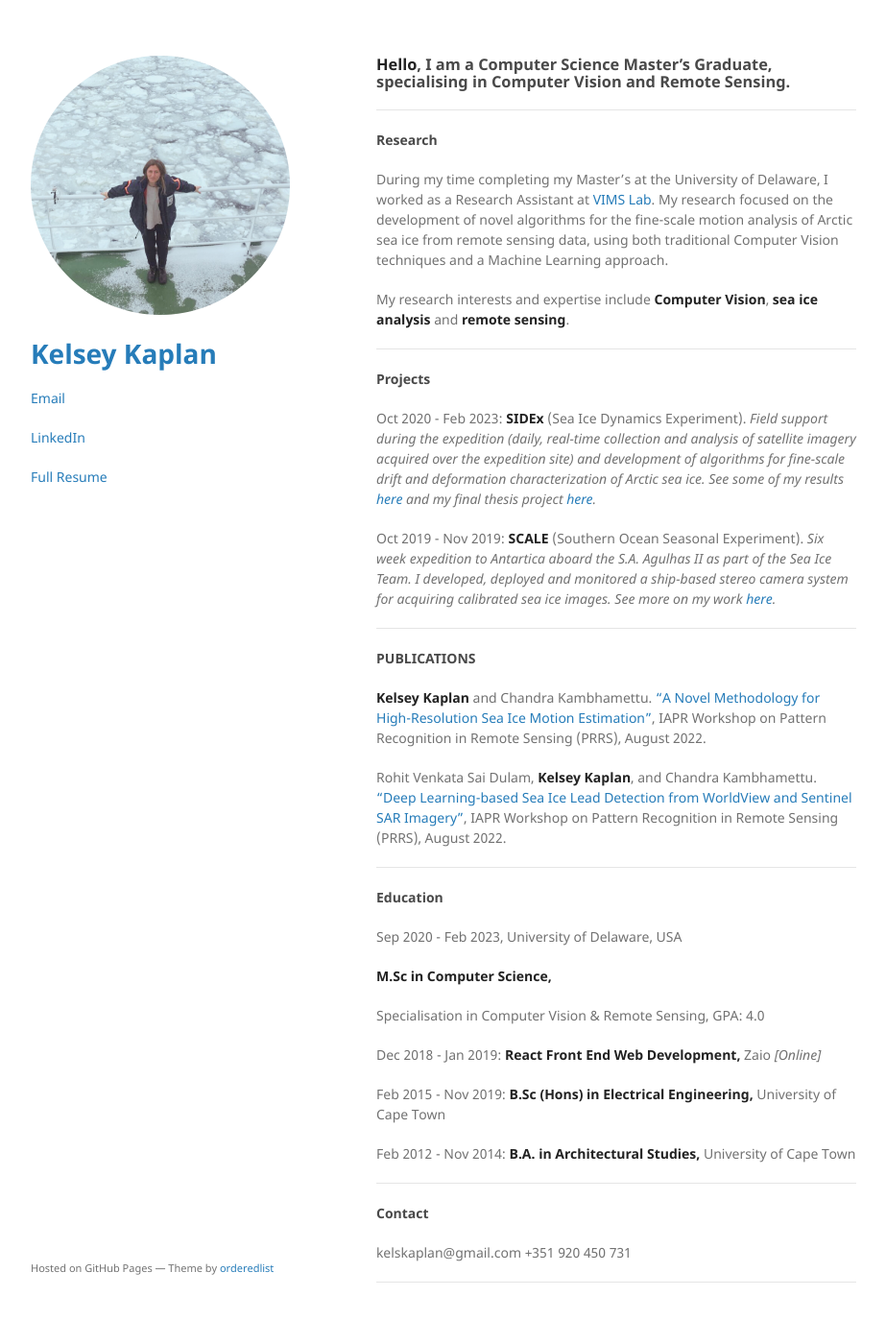
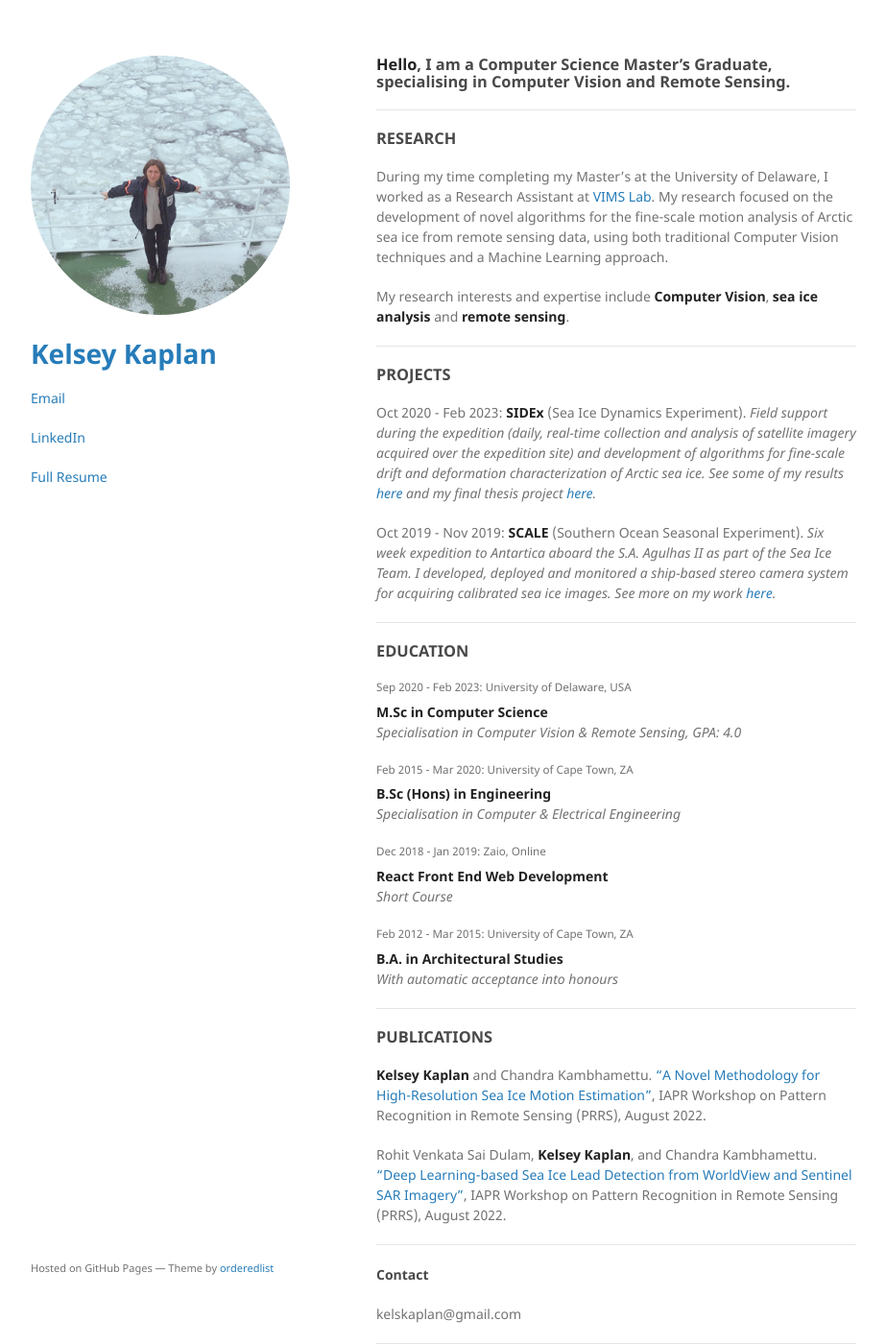
Before and after one commit to kelseykap/kelseykap.github.io, a Jekyll site: the page built from index.md, in a window 1280 px wide and 1400 px high. Shown: the whole window at 96% size, without its empty margins (178-1101 px from the left). Built offline with Jekyll 4.4.1, drawn with Linux system fonts in a browser that asks for light colours; our own code applies the rules of GitHub Pages for plain Markdown files.

Commit message:
Update index.md

```diff
--- a/index.md
+++ b/index.md
@@ -6,7 +6,7 @@ layout: default
 
 * * *
 
-#### Research
+### RESEARCH
 During my time completing my Master's at the University of Delaware, I worked as a Research Assistant at [VIMS Lab](https://bigdatavision.org/seaIceProjects/).
 My research focused on the development of novel algorithms for the fine-scale motion analysis of Arctic sea ice from remote sensing data, using both traditional Computer Vision techniques and a Machine Learning approach.
 
@@ -14,8 +14,7 @@ My research interests and expertise include **Computer Vision**, **sea ice analy
 
 * * *
 
-
-#### Projects
+### PROJECTS
 
 Oct 2020 - Feb 2023:
 **SIDEx** (Sea Ice Dynamics Experiment). _Field support during the expedition (daily, real-time collection and analysis of satellite imagery acquired over the expedition site) and development of algorithms for fine-scale drift and deformation characterization of Arctic sea ice. See some of my results [here](https://vims.cis.udel.edu/iceresearch/motion.html) and my final thesis project [here](https://drive.google.com/file/d/1ie40TW9mYXJtuKKIeAVDcHwtCqkOXwJ_/view?usp=sharing)._
@@ -26,37 +25,36 @@ Oct 2019 - Nov 2019:
 
 * * *
 
-#### PUBLICATIONS
+### EDUCATION
+
+<sup>Sep 2020 - Feb 2023: University of Delaware, USA</sup><br>
+**M.Sc in Computer Science**<br>
+_Specialisation in Computer Vision & Remote Sensing, GPA: 4.0_
+
+<sup>Feb 2015 - Mar 2020: University of Cape Town, ZA</sup><br>
+**B.Sc (Hons) in Engineering**<br>
+_Specialisation in Computer & Electrical Engineering_
+
+<sup>Dec 2018 - Jan 2019: Zaio, Online</sup><br>
+**React Front End Web Development**<br>
+_Short Course_
+
+<sup>Feb 2012 - Mar 2015: University of Cape Town, ZA</sup><br>
+**B.A. in Architectural Studies**<br>
+_With automatic acceptance into honours_
+
+* * *
+
+### PUBLICATIONS
 
 **Kelsey Kaplan** and Chandra Kambhamettu. ["A Novel Methodology for High-Resolution Sea Ice Motion Estimation"](https://link.springer.com/chapter/10.1007/978-3-031-37731-0_24), IAPR Workshop on Pattern Recognition in Remote Sensing (PRRS), August 2022.
 
 Rohit Venkata Sai Dulam, **Kelsey Kaplan**, and Chandra Kambhamettu. ["Deep Learning-based Sea Ice Lead Detection from WorldView and Sentinel SAR Imagery"](https://link.springer.com/chapter/10.1007/978-3-031-37731-0_25), IAPR Workshop on Pattern Recognition in Remote Sensing (PRRS), August 2022.
-
-
-* * *
-
-#### Education
-
-Sep 2020 - Feb 2023, University of Delaware, USA
-
-**M.Sc in Computer Science,**
-
-Specialisation in Computer Vision & Remote Sensing, GPA: 4.0
-
-Dec 2018 - Jan 2019:
-**React Front End Web Development,** Zaio _[Online]_
-
-Feb 2015 - Nov 2019:
-**B.Sc (Hons) in Electrical Engineering,** University of Cape Town
-
-Feb 2012 - Nov 2014:
-**B.A. in Architectural Studies,** University of Cape Town
 
 * * *
 
 #### Contact
 
 kelskaplan@gmail.com
-+351 920 450 731
 
 * * *
```
